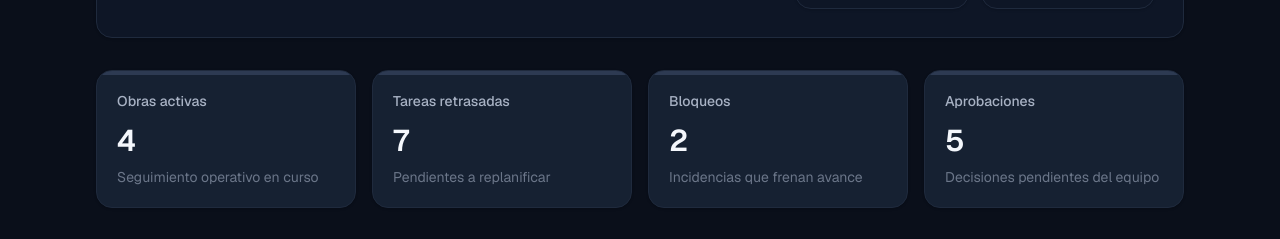
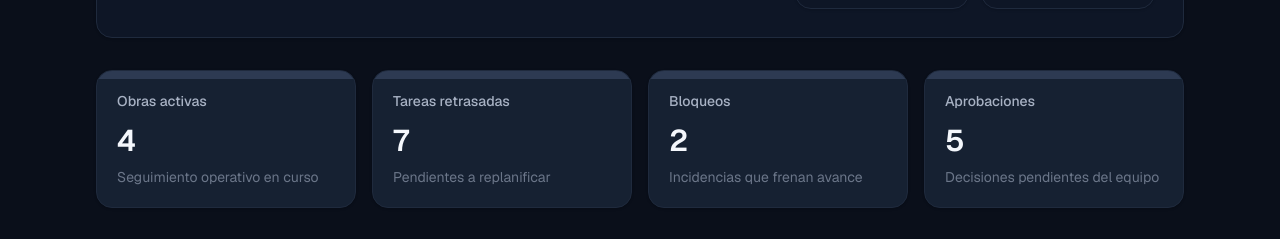
Before and after one commit to ReformandoPro/reforapp, a Next.js app: page / in a window 1280 px wide. Shown: the part 311-550 px from the top of the page. Built offline with nearby package versions, Linux system fonts and the light colour scheme.

Commit message:
refactor(ui): increase metric card accent thickness

```diff
--- a/src/components/ui/MetricCard.tsx
+++ b/src/components/ui/MetricCard.tsx
@@ -48,7 +48,7 @@ export function MetricCard({
     <Card
       className={cn(
         "relative overflow-hidden bg-[var(--bg-surface-raised)]",
-        "before:absolute before:inset-x-0 before:top-0 before:h-1",
+        "before:absolute before:inset-x-0 before:top-0 before:h-2",
         accentClasses[tone],
         toneClasses[tone],
         className
```
